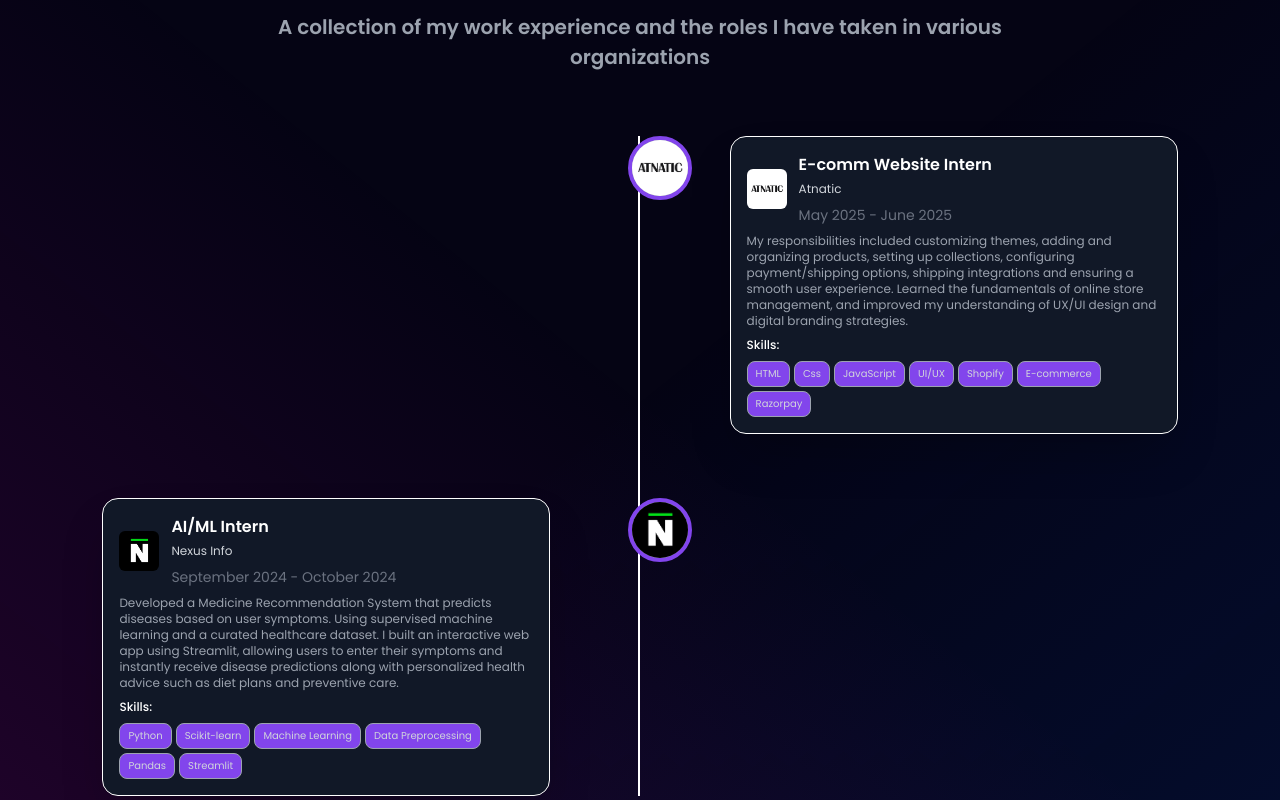
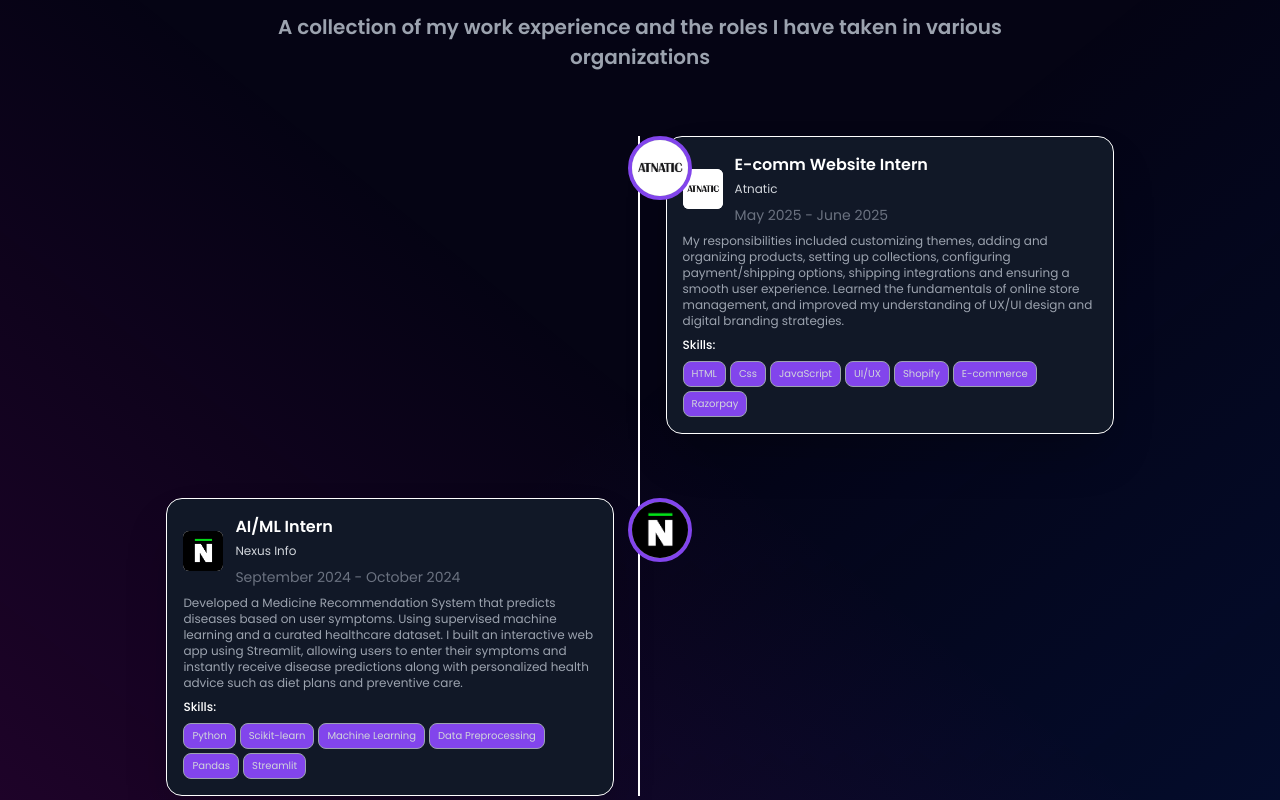
Before and after one commit to suryamanoj07/portfolio, a React (Vite) app: page / in a window 1280 px wide. Shown: the part 1800-2600 px from the top of the page. Built offline with nearby package versions, Linux system fonts and the light colour scheme.

Commit message:
conent box

```diff
--- a/src/components/Education/Education.jsx
+++ b/src/components/Education/Education.jsx
@@ -41,8 +41,8 @@
             {/* Content Section */}
             <div
               className={`w-full sm:max-w-md lg:max-w-md p-2 sm:p-4 lg:p-4 rounded-2xl shadow-2xl border border-white bg-gray-900 backdrop-blur-md shadow-[0_0_20px_1px_rgba(130,69,236,0.3)] ${
-                index % 2 === 0 ? "sm:ml-0 lg:ml-0" : "sm:mr-0 lg:mr-0"
-              } sm:ml-16 sm:mr-16 ml-6 lg:ml-0 lg:mr-0 transform transition-transform duration-300 hover:scale-105`}
+                index % 2 === 0 ? "sm:ml-16 lg:ml-16" : "sm:mr-16 lg:mr-16"
+              } ml-6 sm:ml-16 sm:mr-16 transform transition-transform duration-300 hover:scale-105`}
             >
               <div className="flex items-center space-x-2 sm:space-x-4 lg:space-x-3">
                 {/* School Logo/Image */}
--- a/src/components/Experience/Experience.jsx
+++ b/src/components/Experience/Experience.jsx
@@ -41,8 +41,8 @@
             {/* Content Section */}
             <div
               className={`w-full sm:max-w-md lg:max-w-md p-2 sm:p-4 lg:p-4 rounded-2xl shadow-2xl border border-white bg-gray-900 backdrop-blur-md ${
-                index % 2 === 0 ? "sm:ml-0 lg:ml-0" : "sm:mr-0 lg:mr-0"
-              } sm:ml-16 sm:mr-16 ml-6 lg:ml-0 lg:mr-0 transform transition-transform duration-300 hover:scale-105`}
+                index % 2 === 0 ? "sm:ml-16 lg:ml-16" : "sm:mr-16 lg:mr-16"
+              } ml-6 sm:ml-16 sm:mr-16 transform transition-transform duration-300 hover:scale-105`}
             >
               <div className="flex items-center space-x-2 sm:space-x-4 lg:space-x-3">
                 {/* Company Logo/Image */}
```
